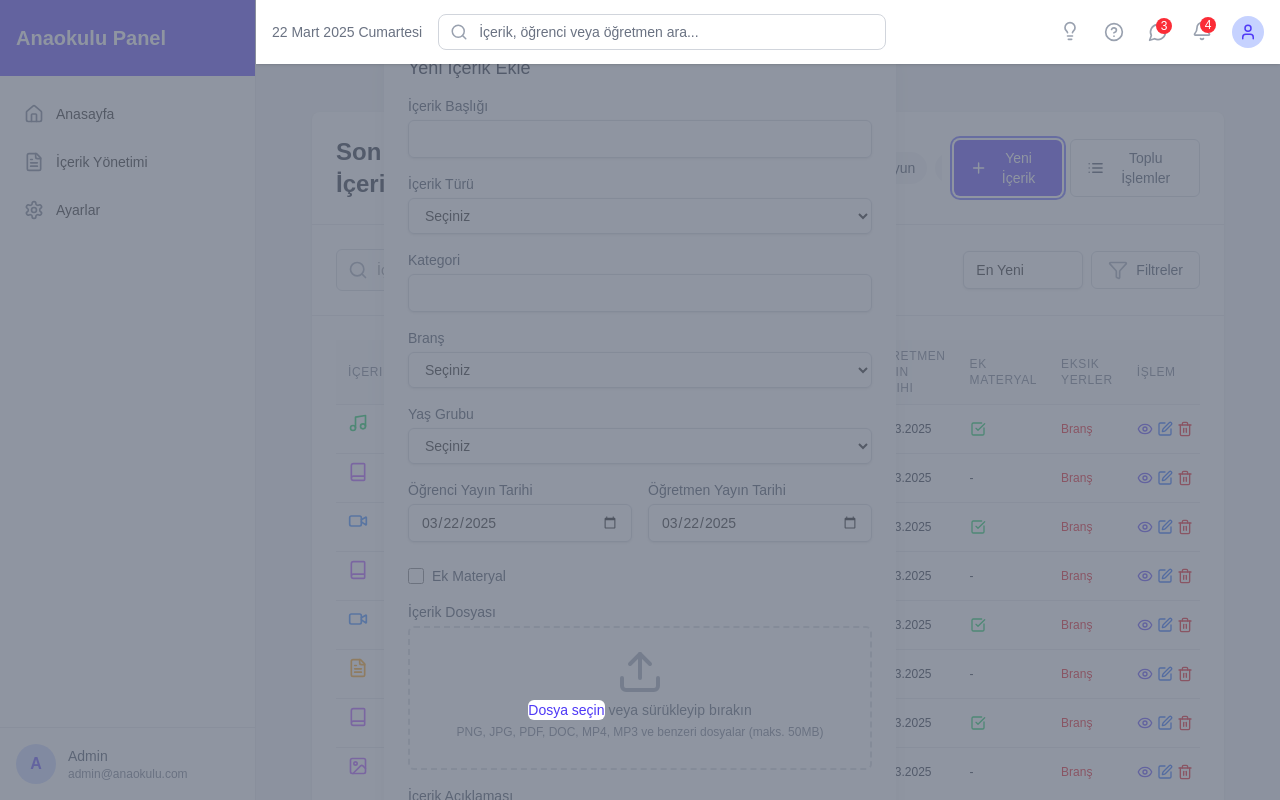
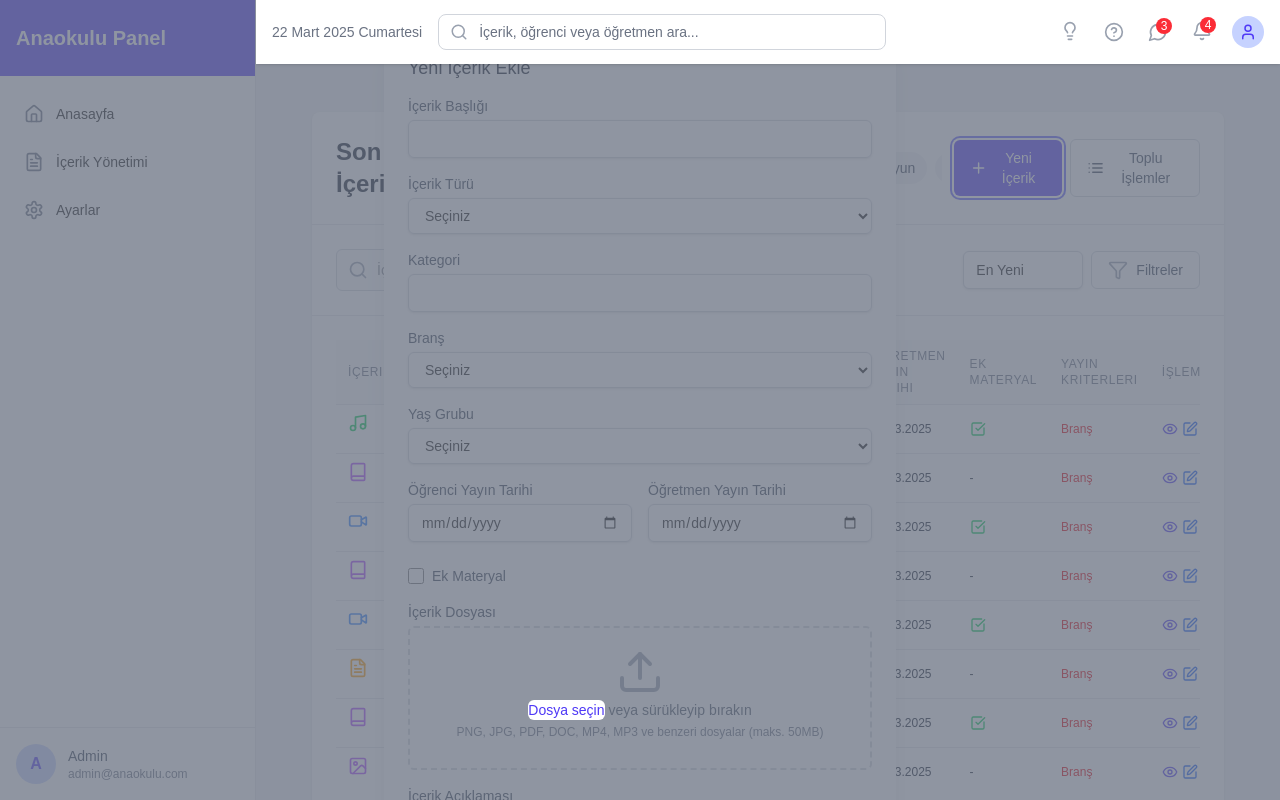
Before and after one commit to Medyanes-360/bilfen-backend, a Next.js app: page /admin/dashboard/contentManagement in a window 1280 px wide. Both pictures are taken after a click on the button "Yeni İçerik". Built offline with nearby package versions, Linux system fonts and the light colour scheme.

Commit message:
Style is changed

```diff
--- a/app/admin/dashboard/contentManagement/page.jsx
+++ b/app/admin/dashboard/contentManagement/page.jsx
@@ -888,7 +888,7 @@
                     Ek Materyal
                   </th>
                   <th scope="col" className="px-3 py-2 text-left text-xs font-medium text-gray-500 uppercase tracking-wider">
-                    Eksik Yerler
+                    Yayın Kriterleri
                   </th>
                   <th scope="col" className="px-3 py-2 text-left text-xs font-medium text-gray-500 uppercase tracking-wider">
                     İşlem
@@ -1240,7 +1240,7 @@
                           type="date"
                           name="studentPublishDate"
                           id="studentPublishDate"
-                          defaultValue={currentContent?.studentPublishDate || new Date().toISOString().split('T')[0]}
+                          defaultValue={currentContent?.studentPublishDate || ''}
                           className="mt-1 block w-full border border-gray-300 rounded-md shadow-sm py-2 px-3 focus:outline-none focus:ring-indigo-500 focus:border-indigo-500 sm:text-sm"
                         />
                       </div>
@@ -1253,7 +1253,7 @@
                           type="date"
                           name="teacherPublishDate"
                           id="teacherPublishDate"
-                          defaultValue={currentContent?.teacherPublishDate || new Date().toISOString().split('T')[0]}
+                          defaultValue={currentContent?.teacherPublishDate || ''}
                           className="mt-1 block w-full border border-gray-300 rounded-md shadow-sm py-2 px-3 focus:outline-none focus:ring-indigo-500 focus:border-indigo-500 sm:text-sm"
                         />
                       </div>
```
